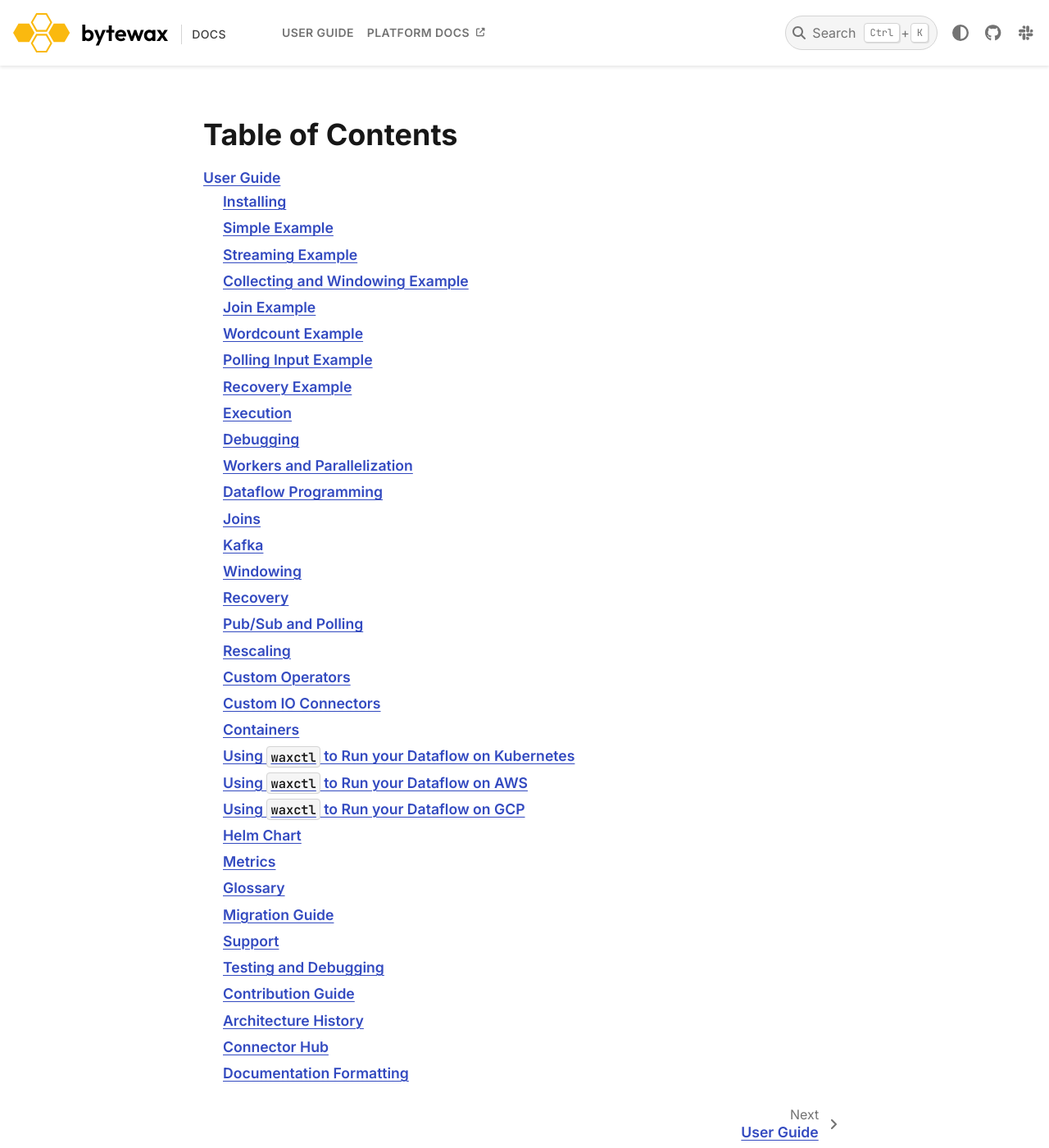
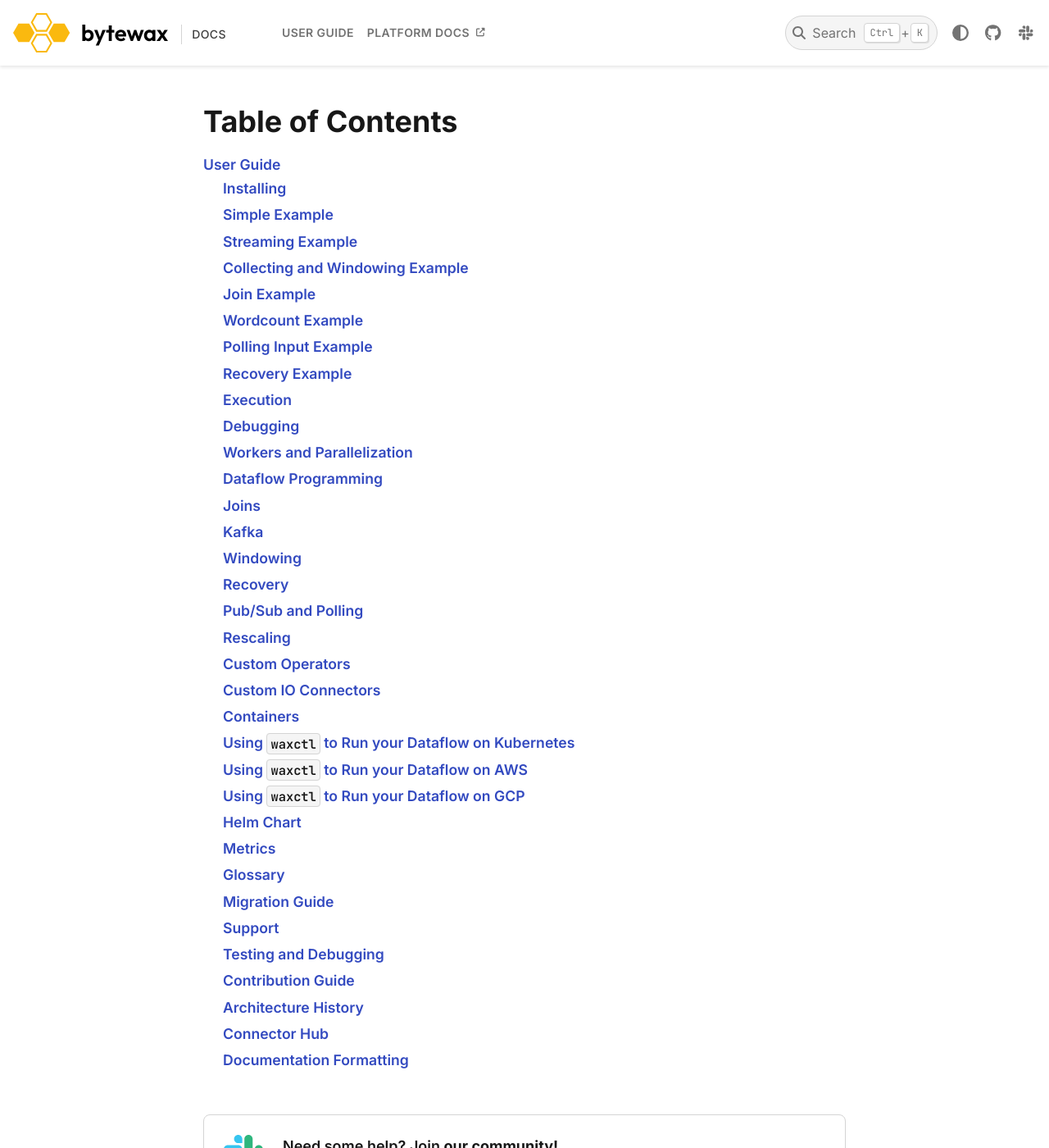
Before and after one commit to bytewax/bytewax, a Sphinx documentation site: the page built from docs/index.md, in a window 1280 px wide and 1400 px high. Shown: the whole window at 82% size. Built offline with Sphinx 7.4.7 and the PyData theme 0.15.4, drawn with Linux system fonts in a browser that asks for light colours; pages that are not in the unit, such as notebooks, are missing from menus; some of the changed text lies outside the part shown.

Commit message:
Add Slack footer, style user guide & prev-next navigation

```diff
--- a/docs/_static/css/custom.css
+++ b/docs/_static/css/custom.css
@@ -1,12 +1,3 @@
-/* a {
-  text-decoration: none;
-}
-
-a:hover {
-  text-decoration: underline;
-  text-decoration-thickness: unset;
-} */
-/*
 code.xref,
 code a {
   font-weight: unset;
@@ -17,6 +8,12 @@
   /* max-width: 18rem; */
   padding-right: 2rem;
   padding-top: 1.5rem;
+}
+.bd-sidebar-secondary {
+  margin-left: auto;
+}
+.bd-main .bd-content .bd-article-container .bd-article {
+  padding-left: 0;
 }
 @media (min-width: 576px) {
   .bd-main .bd-content .bd-article-container {
@@ -29,12 +26,9 @@
     margin: 0 auto;
     padding: 2.5rem;
   }
-}
-.bd-sidebar-secondary {
-  margin-left: auto;
-}
-.bd-main .bd-content .bd-article-container .bd-article {
-  padding-left: 0;
+  .bd-main .bd-content .bd-article-container .bd-article {
+    padding-top: 0.5rem;
+  }
 }
 @media (min-width: 1536px) {
   .bd-page-width {
@@ -46,30 +40,37 @@
   }
 }
 
-/** Navbar **/
+/** Navbar */
 .navbar-brand {
   padding: 0;
-  gap: 1rem;
+  gap: 0.75rem;
 }
 .navbar-brand img {
   max-height: 2.625rem;
   width: auto;
 }
-@media (min-width: 576px) {
-  .navbar-brand img {
-    max-height: 3rem;
-  }
-}
 .navbar-brand .title {
-  font-size: 0.875rem;
+  font-size: 0.75rem;
   text-transform: uppercase;
   letter-spacing: 0.025rem;
   font-weight: 500;
   text-decoration: none;
-  padding-left: 0.75rem;
+  padding-left: 0.5rem;
   display: inline-block;
   border-left: 1px solid var(--pst-color-border);
   margin-top: 0.25rem;
+}
+@media (min-width: 576px) {
+  .navbar-brand {
+    gap: 1rem;
+  }
+  .navbar-brand img {
+    max-height: 3rem;
+  }
+  .navbar-brand .title {
+    font-size: 0.875rem;
+    padding-left: 0.75rem;
+  }
 }
 .navbar-brand:hover {
   text-decoration: none !important;
@@ -112,7 +113,7 @@
   background: #404040;
 }
 
-/** Primary sidebar **/
+/** Primary sidebar */
 nav.bd-links .navbar-nav > ul {
   border-left: 1px solid var(--pst-color-border);
 }
@@ -124,13 +125,16 @@
   border-left: 1px solid transparent;
   padding-left: 1rem;
 }
-nav.bd-links .navbar-nav > ul > li:not(.current) > a:hover {
+nav.bd-links .navbar-nav > ul > li > a:hover {
   border-left-color: var(--pst-color-primary);
   text-decoration: none;
+}
+nav.bd-links .navbar-nav > ul > li:not(.current) > a:hover {
   color: var(--pst-heading-color);
 }
 nav.bd-links .navbar-nav > ul > li.current > a {
   font-weight: 700;
+  color: var(--pst-color-primary);
   border-left-color: var(--pst-color-primary);
 }
 nav.bd-links p.bd-links__title,
@@ -149,8 +153,27 @@
 .bd-main .bd-content .bd-article-container .bd-article span.pre {
   font-weight: 600;
 }
+.bd-main .bd-content .bd-article-container .bd-article a {
+  text-decoration: none;
+}
+.bd-main .bd-content .bd-article-container .bd-article a:hover {
+  text-decoration: underline;
+  text-underline-offset: 0.25rem;
+}
 
-/** Customize code highlighting **/
+/** Breadcrumbs */
+ul.bd-breadcrumbs li.breadcrumb-item:not(.breadcrumb-home) a {
+  font-weight: 400;
+  color: var(--pst-color-text-base);
+  text-decoration-thickness: auto;
+  text-underline-offset: 0.25rem;
+}
+ul.bd-breadcrumbs li.breadcrumb-item:not(.breadcrumb-home):before {
+  color: #a3a3a3;
+  padding: 0.25rem 0.75rem 0 0.75rem;
+}
+
+/** Customize code highlighting */
 .highlight span.linenos,
 html[data-theme="light"] .highlight span.linenos,
 html[data-theme="dark"] .highlight span.linenos {
@@ -163,3 +186,122 @@
 html[data-theme="dark"] .highlight pre {
   line-height: 150%;
 }
+
+/** User Guide */
+#user-guide {
+  display: grid;
+  grid-template-columns: repeat(2, 1fr);
+  gap: 1.5rem 2rem;
+  h1 {
+    grid-column: span 2;
+    margin-bottom: 0.5rem;
+  }
+  .toctree-wrapper p.caption {
+    font-size: 1.125rem;
+    font-weight: 600;
+    color: var(--pst-color-text-muted);
+    margin-bottom: 0.5rem;
+  }
+  .toctree-wrapper ul {
+    border-left: 1px solid var(--pst-color-border);
+  }
+  .toctree-wrapper ul > li {
+    margin-left: -1px;
+    font-size: 1rem;
+  }
+  .toctree-wrapper ul > li > a {
+    font-size: 1rem;
+    font-weight: 500;
+    padding: 0.125rem 0.75rem;
+    display: inline-block;
+    color: var(--pst-color-text-base);
+    border-left: 1px solid transparent;
+  }
+  .toctree-wrapper ul > li > a:hover {
+    border-color: var(--pst-color-primary);
+    color: var(--pst-heading-color);
+  }
+}
+
+/** Prev-next footer */
+.prev-next-footer {
+  margin-top: 2rem;
+}
+.prev-next-area p.prev-next-subtitle {
+  font-size: 0.875rem;
+  margin: 0 0 0.25rem 0;
+}
+.prev-next-area a p.prev-next-title,
+.prev-next-area a:visited p.prev-next-title {
+  margin: 0;
+  font-size: 1rem;
+  text-decoration: none;
+  color: var(--pst-color-text-base);
+}
+.prev-next-area a .prev-next-info {
+  margin: 0 1rem;
+}
+
+/** Slack footer (_templates/slack-footer.html) */
+.bd-slack {
+  display: flex;
+  align-items: flex-start;
+  border: 1px solid var(--pst-color-border);
+  border-radius: 0.5rem;
+  padding: 1.5rem 1.5rem 1.75rem 1.5rem;
+  gap: 1.25rem;
+  margin-top: 2rem;
+}
+@media (min-width: 576px) {
+  .bd-slack {
+    gap: 1.5rem;
+    margin-top: 2.25rem;
+  }
+}
+.bd-slack-icon {
+  flex-shrink: 0;
+  padding: 0;
+  margin: 0;
+}
+.bd-slack-img {
+  width: 3rem;
+  height: 3rem;
+  display: block;
+}
+.bd-slack-title {
+  margin: 0 0 0.5rem 0;
+  line-height: 150%;
+}
+.bd-slack-title strong {
+  font-weight: 700;
+}
+.bd-slack-desc {
+  margin-bottom: 1.25rem;
+}
+.bd-slack-btn,
+.bd-slack-btn:active,
+.bd-slack-btn:visited {
+  display: inline-flex;
+  align-items: center;
+  text-transform: uppercase;
+  font-weight: 600;
+  text-decoration: none;
+  background-color: #fab90f;
+  color: #000;
+  padding: 0.75rem 1.25rem;
+  border: 1px solid #fab90f;
+  border-radius: 0.375rem;
+  line-height: 1.25rem;
+  letter-spacing: 0.025rem;
+  transition: 0.25s ease-in-out;
+}
+.bd-slack-btn:hover,
+.bd-slack-btn:visited:hover,
+.bd-slack-btn:focus {
+  background-color: #334ac0;
+  border-color: #334ac0;
+  color: #fff;
+}
+.bd-slack-btn-icon {
+  margin-left: 0.5rem;
+}
--- /dev/null
+++ b/docs/_templates/slack-footer.html
@@ -0,0 +1,10 @@
+<div class="bd-slack">
+  <figure class="bd-slack-icon">
+    <img src="/_static/img/slack.svg" class="bd-slack-img" alt="Join our community Slack channel" />
+  </figure>
+  <div class="bd-slack-content">
+    <h4 class="bd-slack-title">Need some help? Join <strong>our community!</strong></h4>
+    <p class="bd-slack-desc">Lorem ipsum dolor sit amet, consectetur adipiscing elit. In a pharetra lorem, sit amet feugiat nunc. </p>
+    <a class="bd-slack-btn" href="https://join.slack.com/t/bytewaxcommunity/shared_invite/zt-1lhq9bxbr-T3CXxR_9RIUGb4qcBK26Qw" target="_blank">Join now<i class="bd-slack-btn-icon fa-solid fa-arrow-right"></i></a>
+  </div>
+</div>
--- a/docs/conf.py
+++ b/docs/conf.py
@@ -99,6 +99,7 @@
     "back_to_top_button": False,
     "footer_start": ["copyright"],
     "footer_end": [],
+    "article_footer_items": ["slack-footer.html"],
     # https://pydata-sphinx-theme.readthedocs.io/en/stable/user_guide/header-links.html#icon-links
     "external_links": [
         {"name": "Platform Docs", "url": "https://platform.bytewax.io"},
```
Also changed, not shown: docs/_static/img/slack.svg (added).
